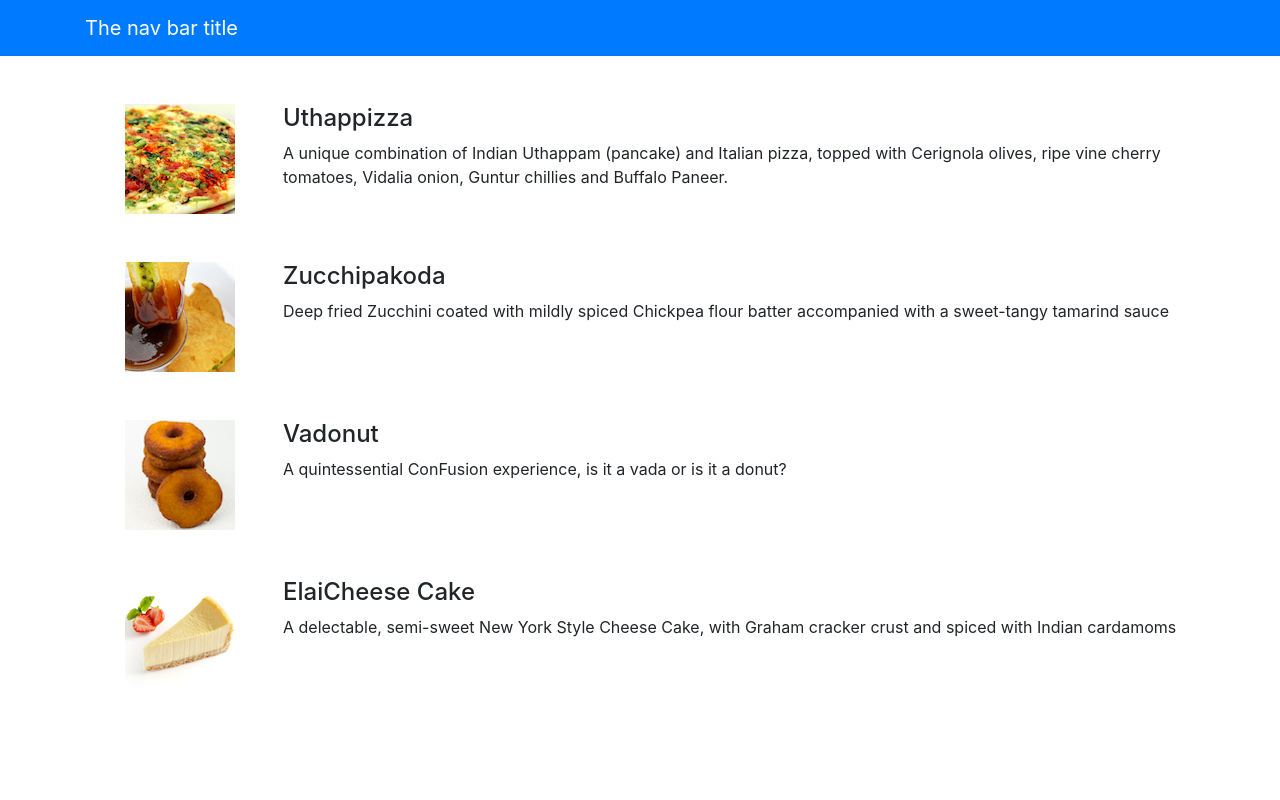
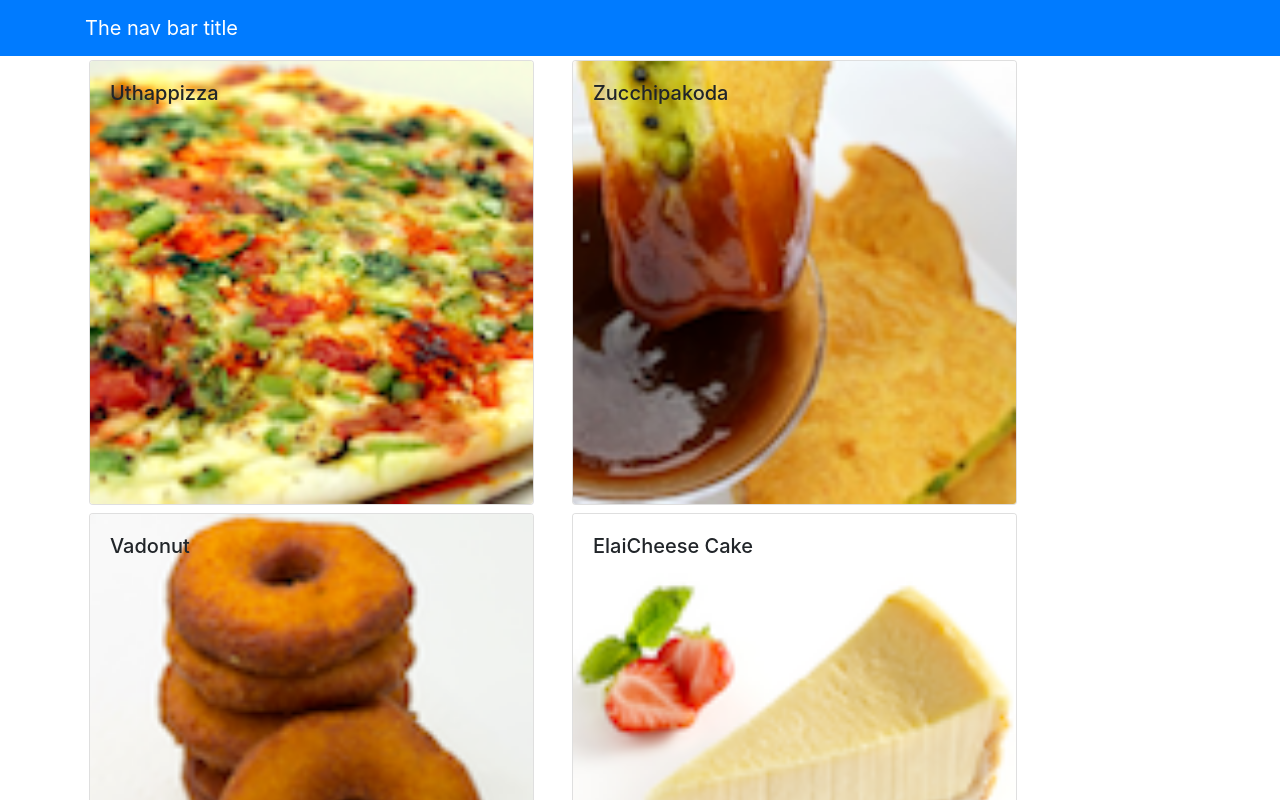
Before and after one commit to yspxman/reactDemo, a React (Create React App) app: page / in a window 1280 px wide. Shown: the top 800 px of the page. Built offline with nearby package versions, Linux system fonts and the light colour scheme.

Commit message:
Use Card to render item

```diff
--- a/src/components/MenuComponent.js
+++ b/src/components/MenuComponent.js
@@ -1,25 +1,49 @@
 import React, {Component} from 'react';
-import { Media } from 'reactstrap';
+import { Media, Card, CardImg, CardImgOverlay, CardText, CardBody, CardTitle } from 'reactstrap';
 
 class Menu extends Component{
     constructor(props){
         super(props);
+
+        this.state = {
+            selectedDish: null
+        }
+    }
+
+    onDishSelect(dish){
+        this.setState({selectedDish: dish});
+    }
+
+    renderDish(dish) {
+        if (dish != null){
+            return(
+                <Card>
+                    <CardImg width="100%" src = {dish.image} alt = {dish.name}/>
+                    <CardBody>
+                        <CardTitle>{dish.name}</CardTitle>
+                        <CardText>{dish.description}</CardText>
+                    </CardBody>
+                </Card>
+            );
+        }
+        else {
+            return(
+                <div></div>
+            );
+        }
     }
 
     render(){
 
         const menu = this.props.dishes.map((dish)=>{
             return (
-                <div key={dish.id} className="col-12 mt-5">
-                    <Media tag="li">
-                        <Media left middle>
-                            <Media object src={dish.image} alt={dish.name}></Media>
-                        </Media>
-                        <Media body className="ml-5">
-                            <Media heading>{dish.name}</Media>
-                            <p>{dish.description}</p>
-                        </Media>
-                    </Media>
+                <div key={dish.id} className="col-12 col-md-5 m-1">
+                    <Card onClick = {()=> this.onDishSelect(dish)}>
+                        <CardImg width="100%" src={dish.image} alt={dish.name}/>
+                        <CardImgOverlay>
+                            <CardTitle>{dish.name}</CardTitle>
+                        </CardImgOverlay>
+                    </Card>
                 </div>
             );
         });
@@ -27,9 +51,10 @@
         return(
             <div className="container">
                 <div className="row">
-                    <Media list>
-                        {menu}
-                    </Media>
+                    {menu}
+                </div>
+                <div className="row">
+                    {this.renderDish(this.state.selectedDish)}
                 </div>
             </div>
         );
```
